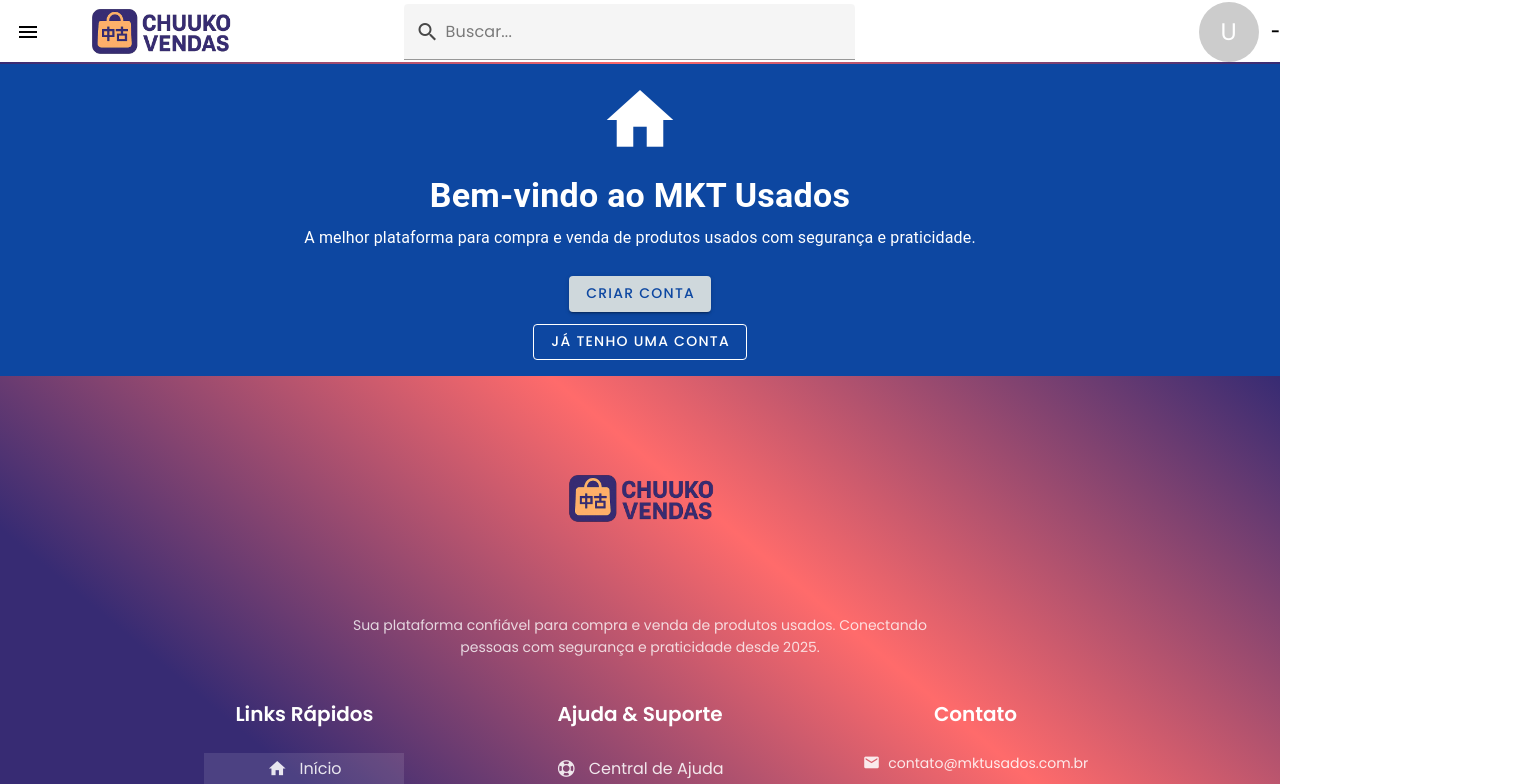
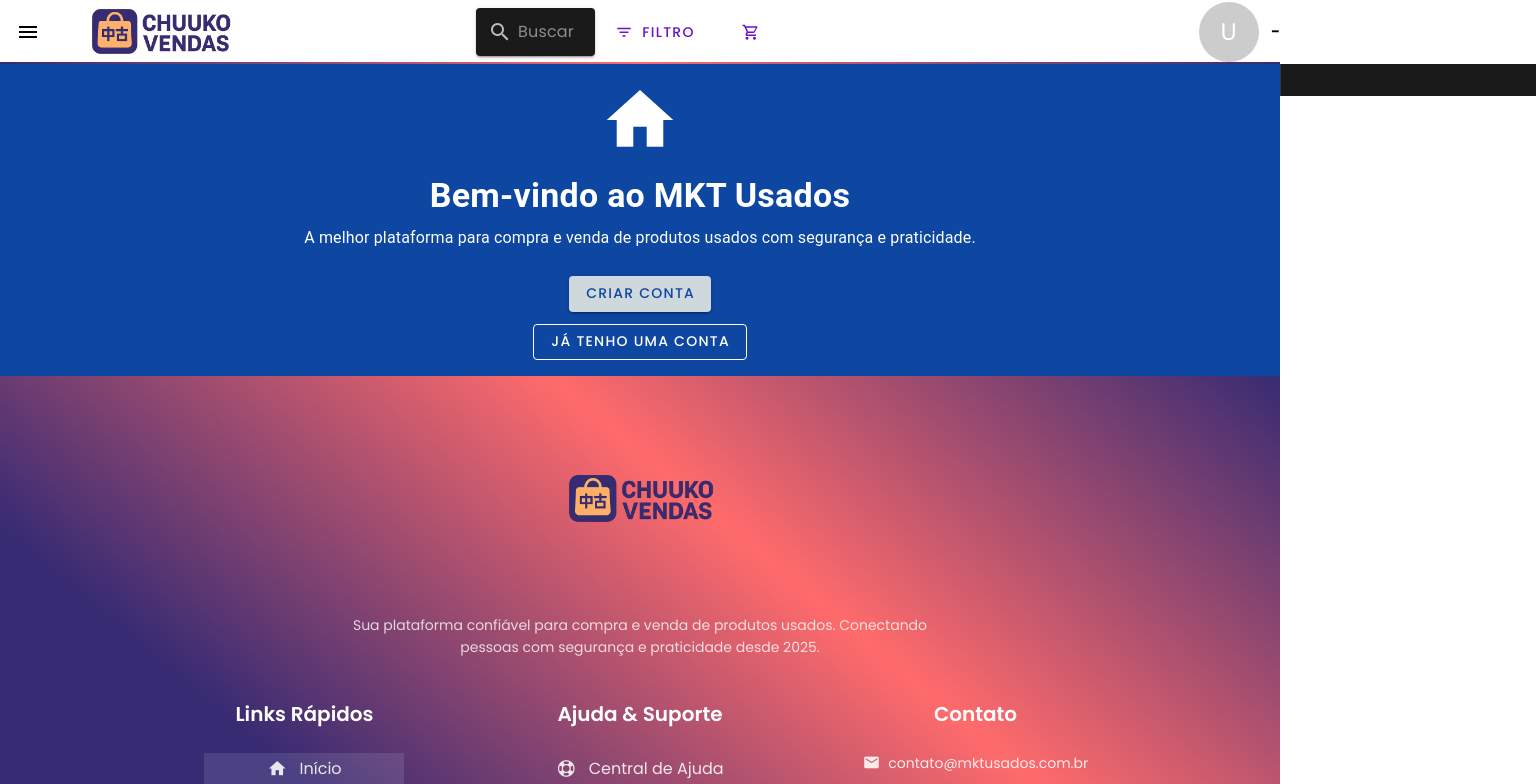
Before and after one commit to NSKV00/front-mktusados, a Vue app: page / in a window 1280 px wide. Shown: the top 784 px of the page, 1536 px wide, since content can reach past the window. Built offline with nearby package versions, Linux system fonts and the light colour scheme; no server answers; what vue-the-mask, vue3-google-login would draw is missing.

Commit message:
filtro test

```diff
--- a/src/components/filtro.vue
+++ b/src/components/filtro.vue
@@ -0,0 +1,182 @@
+<template>
+  <div class="search-container">
+    <!-- Campo de pesquisa -->
+    <v-text-field
+      v-model="search"
+      placeholder="Buscar produtos, marcas e muito mais..."
+      variant="solo"
+      density="comfortable"
+      prepend-inner-icon="mdi-magnify"
+      hide-details
+      clearable
+      class="search-bar"
+      @keyup.enter="emitSearch"
+    />
+
+    <!-- Botão de filtro -->
+    <v-btn color="primary" class="filter-btn" @click="toggleFilterDrawer">
+      <v-icon start>mdi-filter-variant</v-icon>
+      Filtro
+    </v-btn>
+
+    <!-- Botão de carrinho -->
+    <v-btn color="primary" class="carrinho-btn" @click="$emit('open-carrinho')">
+      <v-badge
+        :content="carrinhoCount"
+        color="red"
+        overlap
+        v-if="carrinhoCount > 0"
+      >
+        <v-icon>mdi-cart</v-icon>
+      </v-badge>
+      <template v-else>
+        <v-icon>mdi-cart-outline</v-icon>
+      </template>
+    </v-btn>
+
+    <!-- Drawer de Filtros -->
+    <v-navigation-drawer
+      v-model="filterDrawer"
+      location="right"
+      temporary
+      class="filter-drawer"
+    >
+      <v-list>
+        <v-list-item-title class="filter-title">Filtros</v-list-item-title>
+        <v-divider class="my-2" />
+
+        <!-- Ordenação -->
+        <v-select
+          v-model="sortBy"
+          :items="sortOptions"
+          label="Ordenar por"
+          variant="outlined"
+          density="comfortable"
+        />
+
+        <!-- Categoria (exemplo adicional) -->
+        <v-select
+          v-model="categoria"
+          :items="categorias"
+          label="Categoria"
+          variant="outlined"
+          density="comfortable"
+          class="mt-3"
+        />
+
+        <!-- Faixa de preço -->
+        <v-range-slider
+          v-model="precoRange"
+          :max="1000"
+          :step="10"
+          label="Faixa de preço"
+          class="mt-4"
+          thumb-label
+        />
+
+        <!-- Botões -->
+        <div class="mt-4 d-flex flex-column gap-2">
+          <v-btn block color="primary" @click="applyFilters">Aplicar</v-btn>
+          <v-btn block variant="outlined" color="grey" @click="resetFilters">
+            Limpar
+          </v-btn>
+        </div>
+      </v-list>
+    </v-navigation-drawer>
+  </div>
+</template>
+
+<script setup lang="ts">
+import { ref, watch } from "vue";
+
+interface FilterEvent {
+  search: string;
+  sortBy: string;
+  categoria: string | null;
+  precoRange: [number, number];
+}
+
+const props = defineProps<{
+  carrinhoCount: number;
+}>();
+
+const emit = defineEmits<{
+  (e: "update", filters: FilterEvent): void;
+  (e: "open-carrinho"): void;
+}>();
+
+// Estados locais
+const search = ref("");
+const sortBy = ref("Padrão");
+const categoria = ref<string | null>(null);
+const precoRange = ref<[number, number]>([0, 1000]);
+const filterDrawer = ref(false);
+
+// Opções
+const sortOptions = ["Padrão", "Menor preço", "Maior preço", "Nome (A-Z)"];
+const categorias = ["Eletrônicos", "Roupas", "Acessórios", "Beleza", "Outros"];
+
+// Métodos
+const toggleFilterDrawer = () => (filterDrawer.value = !filterDrawer.value);
+
+const applyFilters = () => {
+  emit("update", {
+    search: search.value,
+    sortBy: sortBy.value,
+    categoria: categoria.value,
+    precoRange: precoRange.value,
+  });
+  filterDrawer.value = false;
+};
+
+const resetFilters = () => {
+  search.value = "";
+  sortBy.value = "Padrão";
+  categoria.value = null;
+  precoRange.value = [0, 1000];
+  applyFilters();
+};
+
+const emitSearch = () => applyFilters();
+
+// Atualiza dinamicamente ao digitar
+watch(search, () => {
+  emit("update", {
+    search: search.value,
+    sortBy: sortBy.value,
+    categoria: categoria.value,
+    precoRange: precoRange.value,
+  });
+});
+</script>
+
+<style scoped>
+.search-container {
+  display: flex;
+  align-items: center;
+  justify-content: center;
+  gap: 0.5rem;
+  background-color: white;
+  padding: 0.5rem 1rem;
+}
+
+.search-bar {
+  min-width: 40%;
+}
+
+.filter-btn,
+.carrinho-btn {
+  height: 40px;
+}
+
+.filter-drawer {
+  width: 320px;
+  padding: 1rem;
+}
+
+.filter-title {
+  font-weight: 600;
+  font-size: 1.2rem;
+  margin-bottom: 0.5rem;
+}
+</style>
--- a/src/components/header.vue
+++ b/src/components/header.vue
@@ -8,14 +8,10 @@
 
     <v-spacer></v-spacer>
 
-    <v-text-field
-      v-model="search"
-      placeholder="Buscar..."
-      prepend-inner-icon="mdi-magnify"
-      hide-details
-      dense
-      flat
-      class="search-bar"
+    <SearchFilter
+      :carrinho-count="carrinho.length"
+      @update="handleFilterUpdate"
+      @open-carrinho="abrirCarrinho"
     />
 
     <v-spacer></v-spacer>
@@ -47,10 +43,12 @@
 import { useRouter } from 'vue-router'
 import api from '../controller/api'
 import { jwtDecode } from 'jwt-decode'
+import SearchFilter from '../components/filtro.vue'
 
 const search = ref('')
 const router = useRouter()
 const drawer = ref(false)
+const carrinho = ref<any[]>([])
 const tokenLocal = localStorage.getItem('token')
 const usuario = ref(tokenLocal ? jwtDecode(tokenLocal) as any : { nome: '' })
 const imagemBase64 = ref('')
@@ -60,11 +58,15 @@
   nome: '' as string
 })
 
-//const irParaLogin = () => router.push('/login')
 const irPerfil = () => router.push('/perfil')
-//function irPerfil() {
-//  router.push({ path: '/perfil' })
-//}
+const abrirCarrinho = () => console.log('Abrir carrinho')
+
+const handleFilterUpdate = (filters: any) => {
+  console.log('Filtros aplicados:', filters)
+  // Exemplo: atualizar listagem de produtos via API
+  // api.get('/produtos', { params: filters })
+}
+
 
 const detectarTipoImagem = (base64: any) => {
   if (base64.startsWith('UklG')) return 'image/webp'
```
Also changed, not shown: 1 other file (tests, documents, lock files or other folders).
